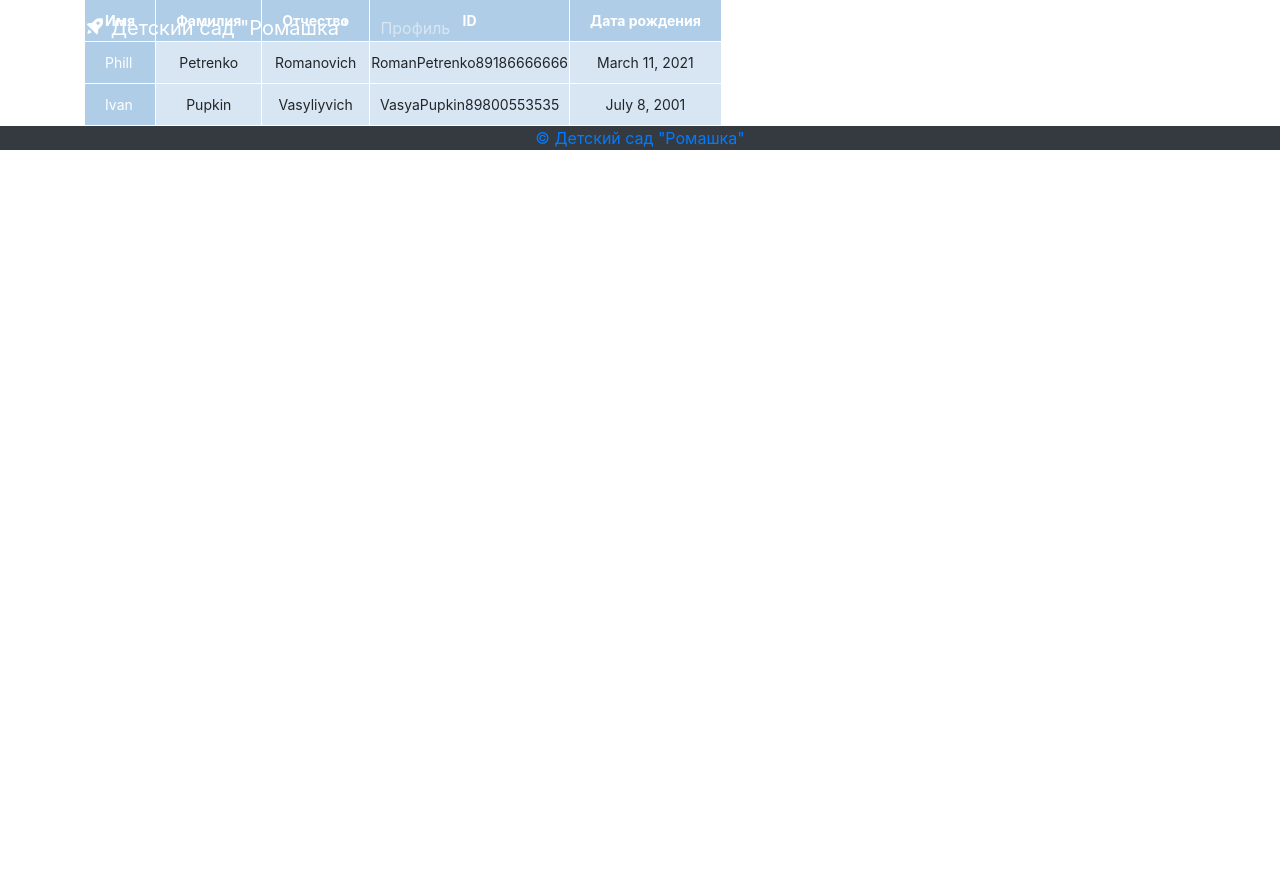
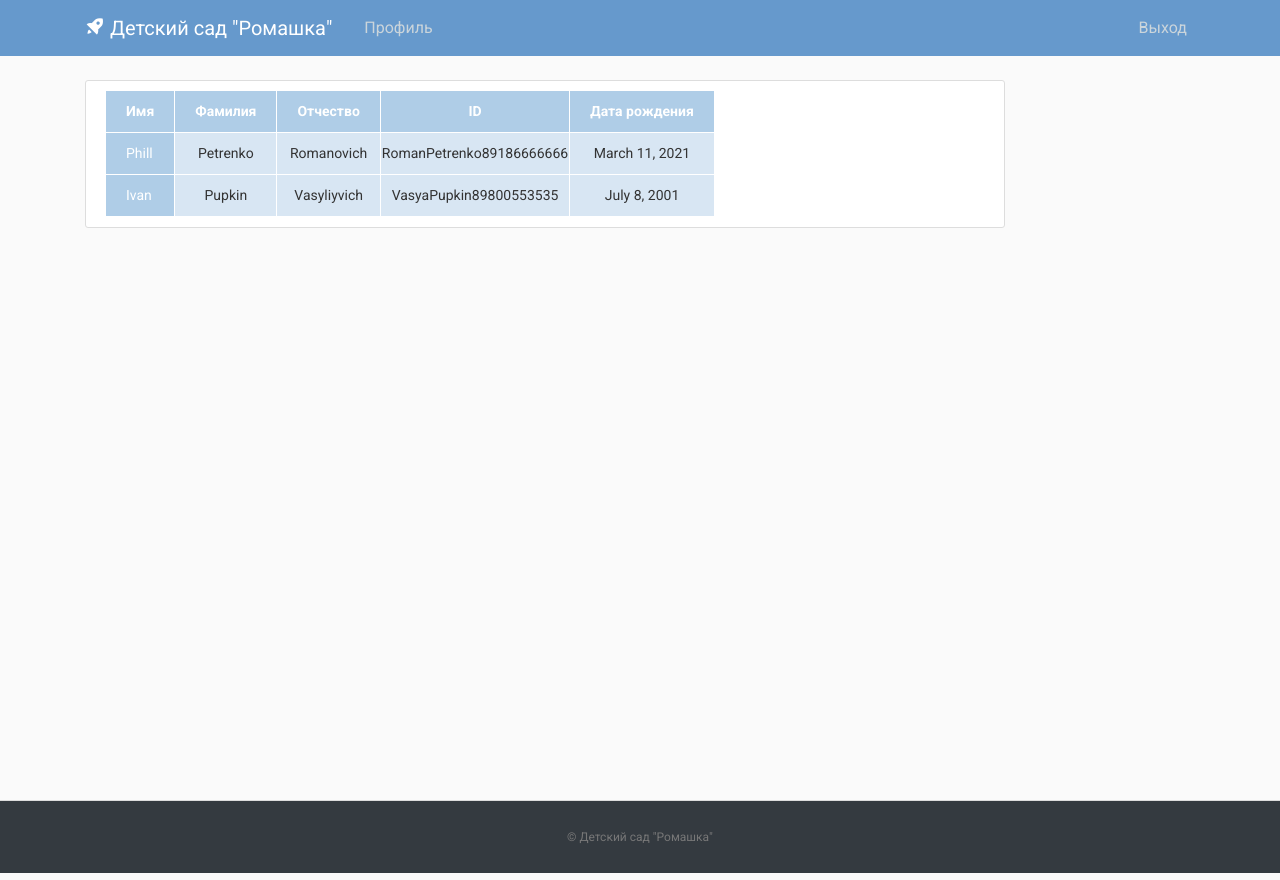
Before and after one commit to tonyglaz/planner_of_classes_for_a_year_in_kindergarten, a Django app: page / in a window 1280 px wide. Before the commit the page ends 150 px from the top, so only its background shows below. Run offline with Django 4.2, Linux system fonts and the light colour scheme; a user stored in the database is signed in; data comes from the database, SQL or seed files in the repository; both versions use the stored data as it was after the commit; some libraries are stand-ins or nearby versions.

Commit message:
ксс с джанго подружен EZ

```diff
--- a/planner/static/planner/css/styles.css
+++ b/planner/static/planner/css/styles.css
@@ -3,6 +3,7 @@ table {
     border-collapse: collapse;
     text-align: center;
 }
+
 
 th, td:first-child {
     background: #AFCDE7;
@@ -23,3 +24,122 @@ td {
 th:first-child, td:first-child {
     text-align: left;
 }
+
+body,
+html {
+ width:100%;
+ height:100%
+}
+
+body {
+  margin:0;
+  padding:0;
+  background: #fafafa;
+  color: #333333;
+  margin-top: 5rem;
+  font-family:Roboto;
+}
+
+h1, h2, h3, h4, h5, h6 {
+  color: #444444;
+}
+
+ul {
+  margin: 0;
+}
+
+.bg-blue {
+  background-color: #6699cc;
+}
+
+.site-header .navbar-nav .nav-link {
+  color: #cbd5db;
+}
+
+.site-header .navbar-nav .nav-link:hover {
+  color: #ffffff;
+}
+
+.site-header .navbar-nav .nav-link.active {
+  font-weight: 500;
+}
+
+.content-section {
+  background: #ffffff;
+  padding: 10px 20px;
+  border: 1px solid #dddddd;
+  border-radius: 3px;
+  margin-bottom: 20px;
+}
+
+.article-title {
+  color: #444444;
+}
+
+a.article-title:hover {
+  color: #428bca;
+  text-decoration: none;
+}
+
+.article-content {
+  white-space: pre-line;
+}
+
+.article-img {
+  height: 65px;
+  width: 65px;
+  margin-right: 16px;
+}
+
+.article-metadata {
+  padding-bottom: 1px;
+  margin-bottom: 4px;
+  border-bottom: 1px solid #e3e3e3
+}
+
+.article-metadata a:hover {
+  color: #333;
+  text-decoration: none;
+}
+
+.article-svg {
+  width: 25px;
+  height: 25px;
+  vertical-align: middle;
+}
+
+.account-img {
+  height: 125px;
+  width: 125px;
+  margin-right: 20px;
+  margin-bottom: 16px;
+}
+
+.account-heading {
+  font-size: 2.5rem;
+}
+
+footer {
+ position: sticky!important;
+ top: 100%;
+ padding-top:25px;
+ padding-bottom:25px;
+ border-top:1px solid #ddd;
+}
+
+footer p {
+ margin:2px;
+ text-align:center;
+ padding:0 40px;
+ color:#fff;
+ font-size:12px;
+}
+
+footer a{
+  color:#777
+}
+
+footer a:hover {
+  color:#777;
+  text-decoration: none;
+}
--- a/planner/templates/planner/base.html
+++ b/planner/templates/planner/base.html
@@ -3,15 +3,15 @@
 <html>
 <head>
     <!-- Обязательные мета-теги -->
-    <meta charset="utf-8">
+     <meta charset="utf-8">
     <meta name="viewport" content="width=device-width, initial-scale=1, shrink-to-fit=no">
     <!-- Bootstrap, иконки и шрифт -->
     <link rel="stylesheet" href="https://maxcdn.bootstrapcdn.com/bootstrap/4.0.0/css/bootstrap.min.css"
           integrity="sha384-Gn5384xqQ1aoWXA+058RXPxPg6fy4IWvTNh0E263XmFcJlSAwiGgFAW/dAiS6JXm" crossorigin="anonymous">
     <link href='http://fonts.googleapis.com/css?family=Roboto:400,100,100italic,300,300italic,400italic,500,500italic,700,700italic,900italic,900'
           rel='stylesheet' type='text/css'>
-    <link rel="stylesheet" type="text/css" href="{% static 'planner/css/styles.css' %}">
     <link href='https://unpkg.com/boxicons@2.1.2/css/boxicons.min.css' rel='stylesheet'>
+<link rel="stylesheet" type="text/css" href="{% static 'planner/css/styles.css' %}">
 
     {% if title %}
         <title>Блог клуба {{ title }}</title>
@@ -46,13 +46,13 @@
         </div>
     </nav>
 </header>
-<main role="main" class="container">
+<div class="container">
     <div class="row">
         <div class="col-md-10">
             {% block content %}{% endblock %}
         </div>
     </div>
-</main>
+</div>
 <!-- Футер закреплен внизу, независимо от количества постов на странице -->
 <footer class="text-center bg-dark">
     <p><a href="{% url 'planner-home' %}">© Детский сад "Ромашка"</a></p>
```
Also changed, not shown: db.sqlite3.
